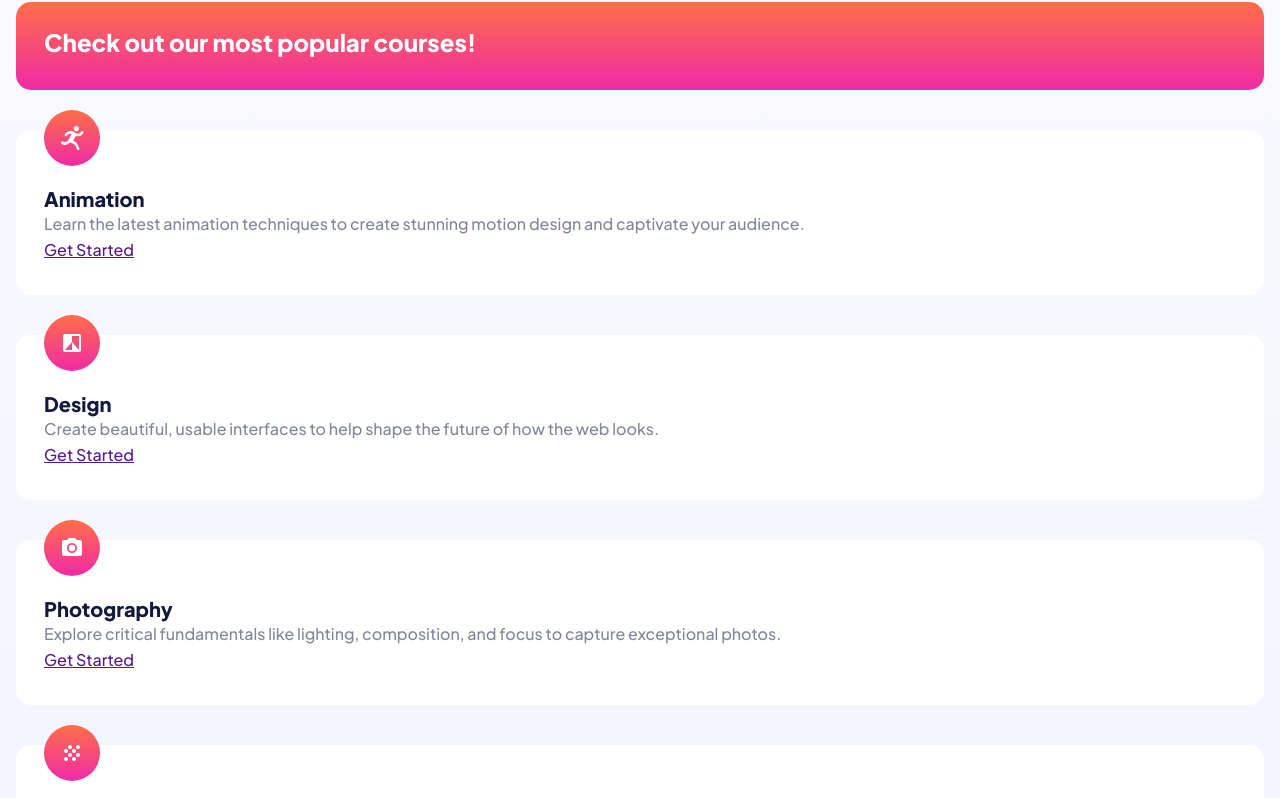
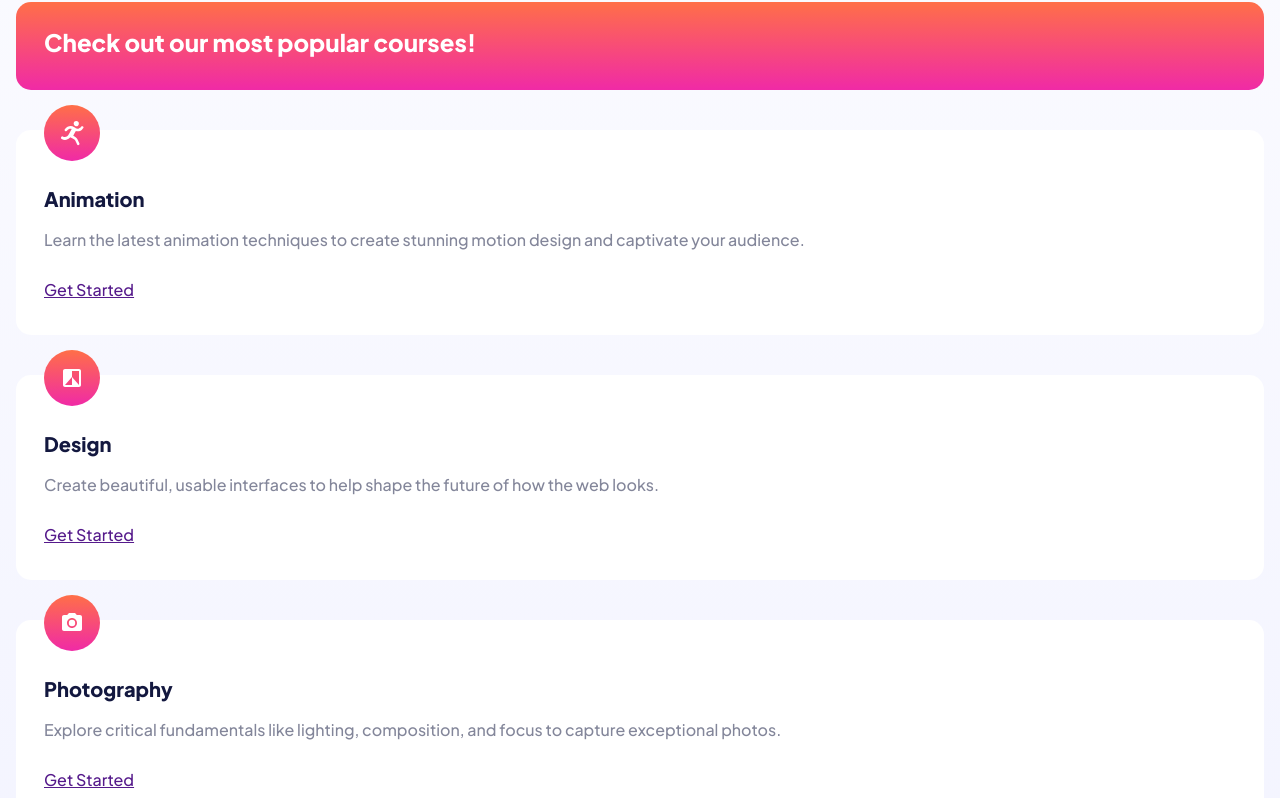
Before and after one commit to turkan03/skilled-learning-landing, a website: page index.html in a window 1280 px wide. Shown: the part 877-1675 px from the top of the page. Drawn offline with Linux system fonts and the light colour scheme.

Commit message:
add layout inside card

```diff
--- a/sass/_layout.scss
+++ b/sass/_layout.scss
@@ -51,6 +51,9 @@
   }
 
   &__card {
+    display: flex;
+    flex-direction: column;
+    gap: 1rem;
     padding: 3.5rem 1.75rem 2rem;
 
     &--accent {
@@ -58,3 +61,7 @@
     }
   }
 }
+
+.card__text {
+  margin-bottom: 0.5rem;
+}
```
Also changed, not shown: css/style.css, 1 other file.
